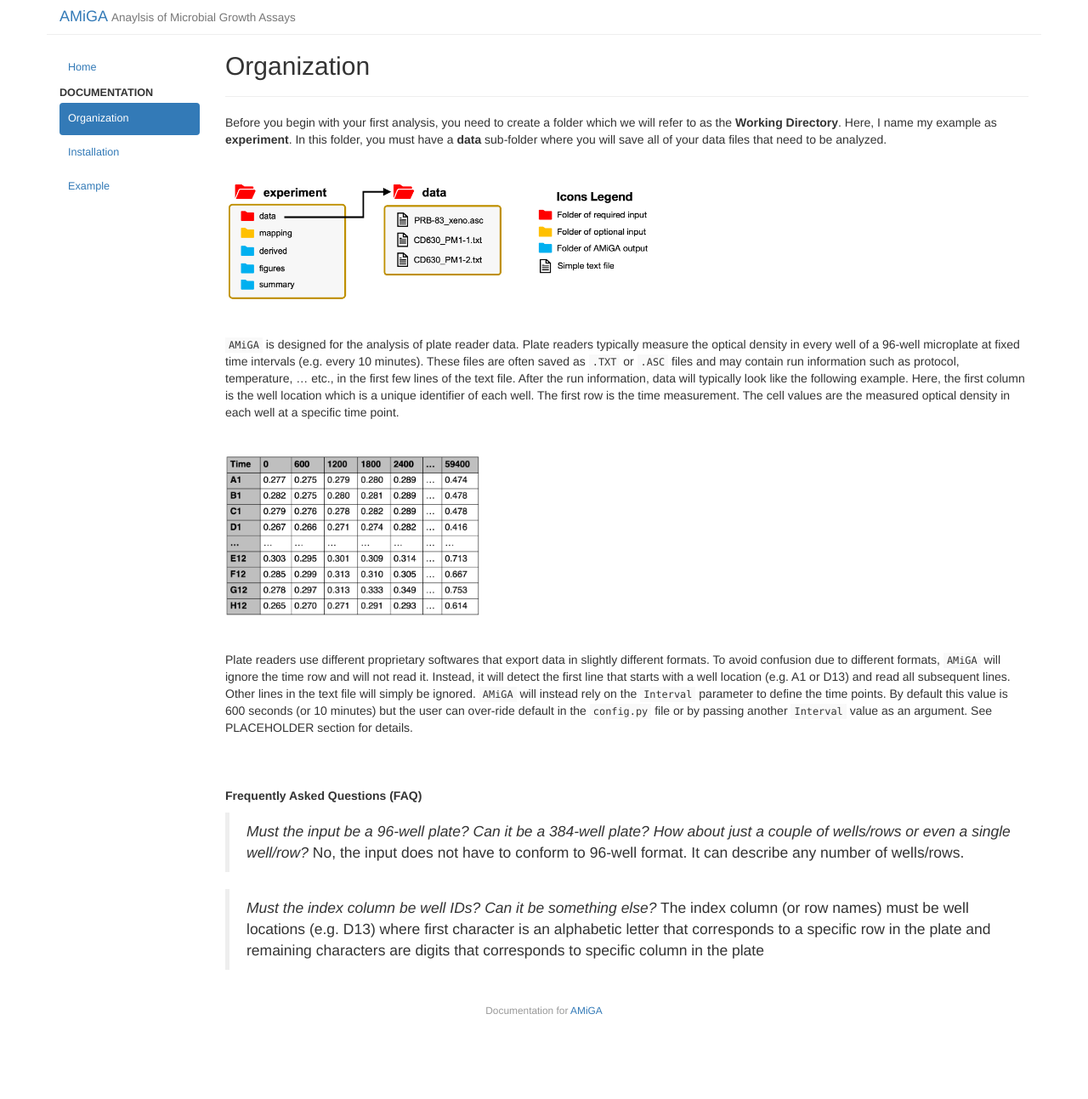
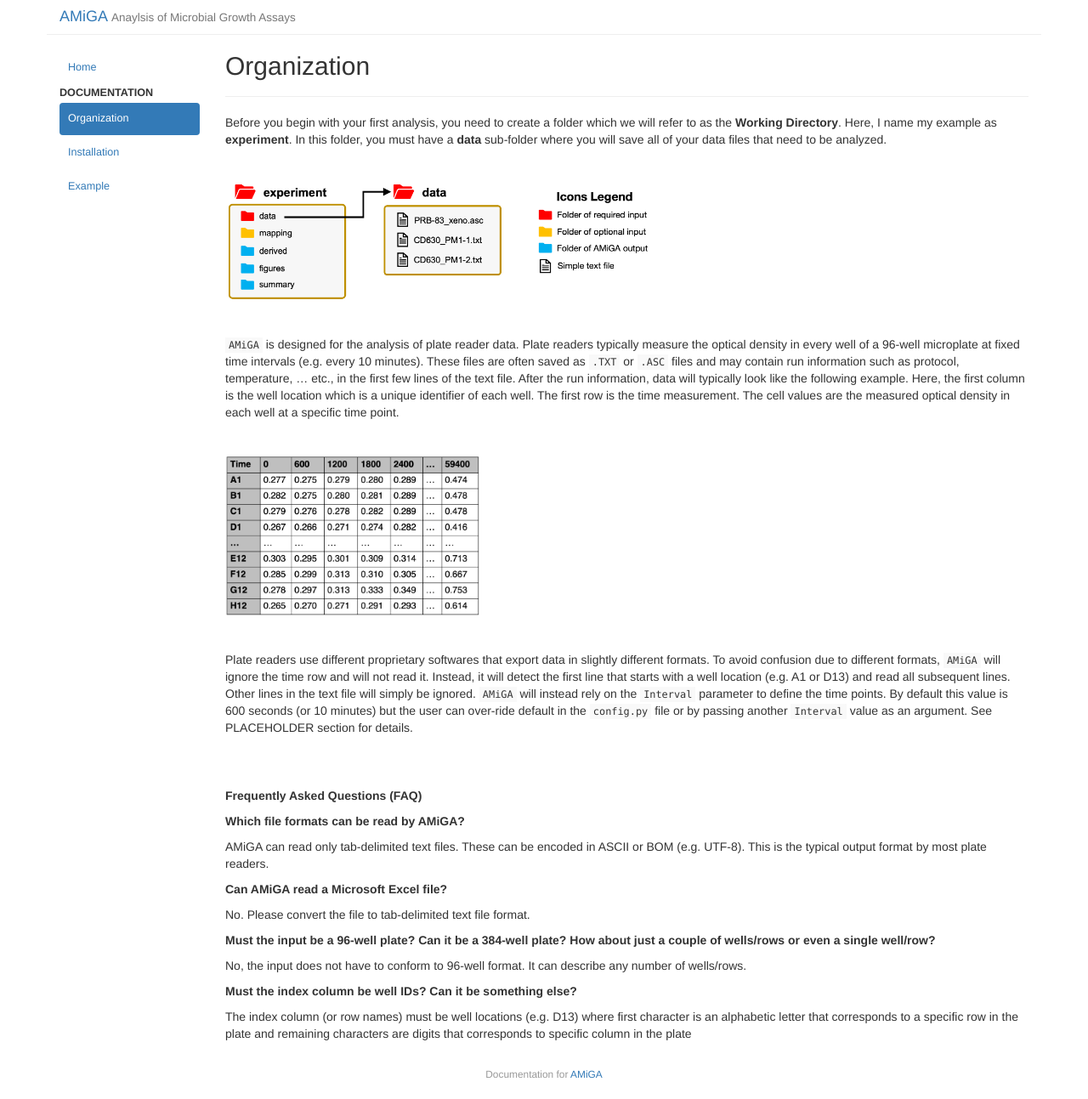
Before and after one commit to firasmidani/amiga, a Jekyll site: the page built from docs/_posts/2020-03-24-organization.md, in a window 1280 px wide. Shown: the whole page at 85% size. Built offline with Jekyll 4.4.1, drawn with Linux system fonts in a browser that asks for light colours; before the commit the page ends 1218 px from its top, so only the background shows below that.

Commit message:
more FAQs and better formatting

```diff
--- a/docs/_posts/2020-03-24-organization.md
+++ b/docs/_posts/2020-03-24-organization.md
@@ -29,8 +29,18 @@ Plate readers use different proprietary softwares that export data in slightly d
 
 __Frequently Asked Questions (FAQ)__
 
-> *Must the input be a 96-well plate? Can it be a 384-well plate? How about just a couple of wells/rows or even a single well/row?*
->  No, the input does not have to conform to 96-well format. It can describe any number of wells/rows.
+__Which file formats can be read by AMiGA?__
 
-> *Must the index column be well IDs? Can it be something else?*
-> The index column (or row names) must be well locations (e.g. D13) where first character is an alphabetic letter that corresponds to a specific row in the plate and remaining characters are digits that corresponds to specific column in the plate
+AMiGA can read only tab-delimited text files. These can be encoded in ASCII or BOM (e.g. UTF-8). This is the typical output format by most plate readers.
+
+__Can AMiGA read a Microsoft Excel file?__
+
+No. Please convert the file to tab-delimited text file format.
+
+__Must the input be a 96-well plate? Can it be a 384-well plate? How about just a couple of wells/rows or even a single well/row?__
+
+No, the input does not have to conform to 96-well format. It can describe any number of wells/rows.
+
+__Must the index column be well IDs? Can it be something else?__
+
+The index column (or row names) must be well locations (e.g. D13) where first character is an alphabetic letter that corresponds to a specific row in the plate and remaining characters are digits that corresponds to specific column in the plate
```
